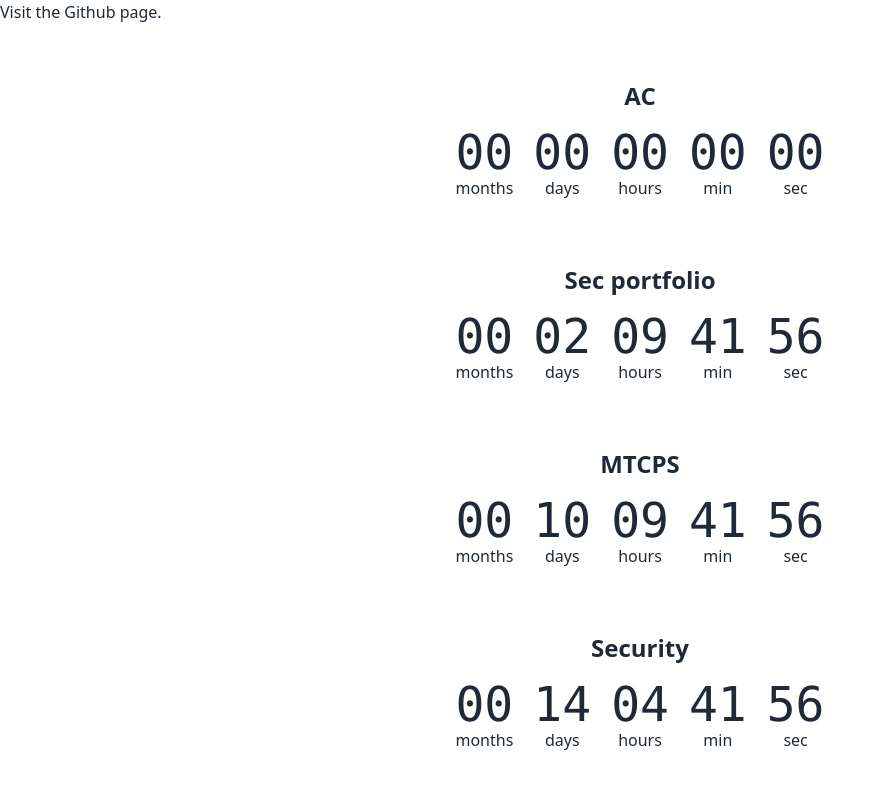
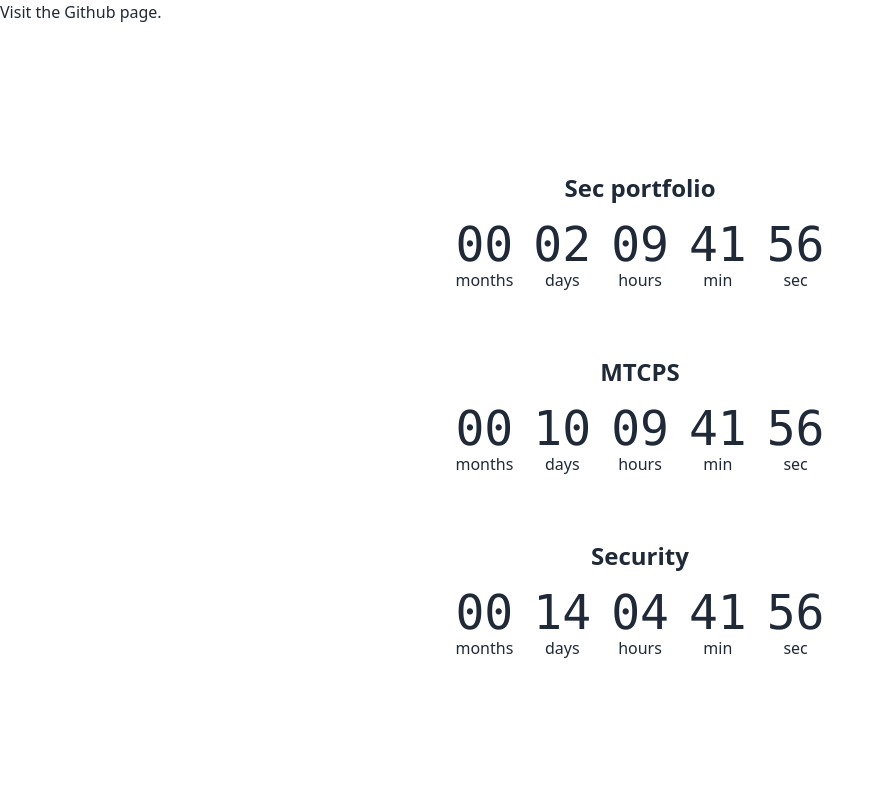
Before and after one commit to DeeKahy/Countdown, a plain HTML site: page index.html in a window 1280 px wide. Shown: the whole page, without its empty margins (0-885 px from the left). Drawn offline with nearby package versions, Linux system fonts and the light colour scheme.

Commit message:
Update index.html

```diff
--- a/index.html
+++ b/index.html
@@ -112,7 +112,6 @@
 
 
     // Example usage
-createCountdown("June 3, 2025 18:00:00", "AC"); // DBS - SW5
 createCountdown("June 7, 2025 18:00:00", "Sec portfolio"); // ASE - SW5
 createCountdown("June 15, 2025 18:00:00", "MTCPS"); // SU - SW3
 createCountdown("June 19, 2025 13:00:00", "Security"); // MI - SW5
```
